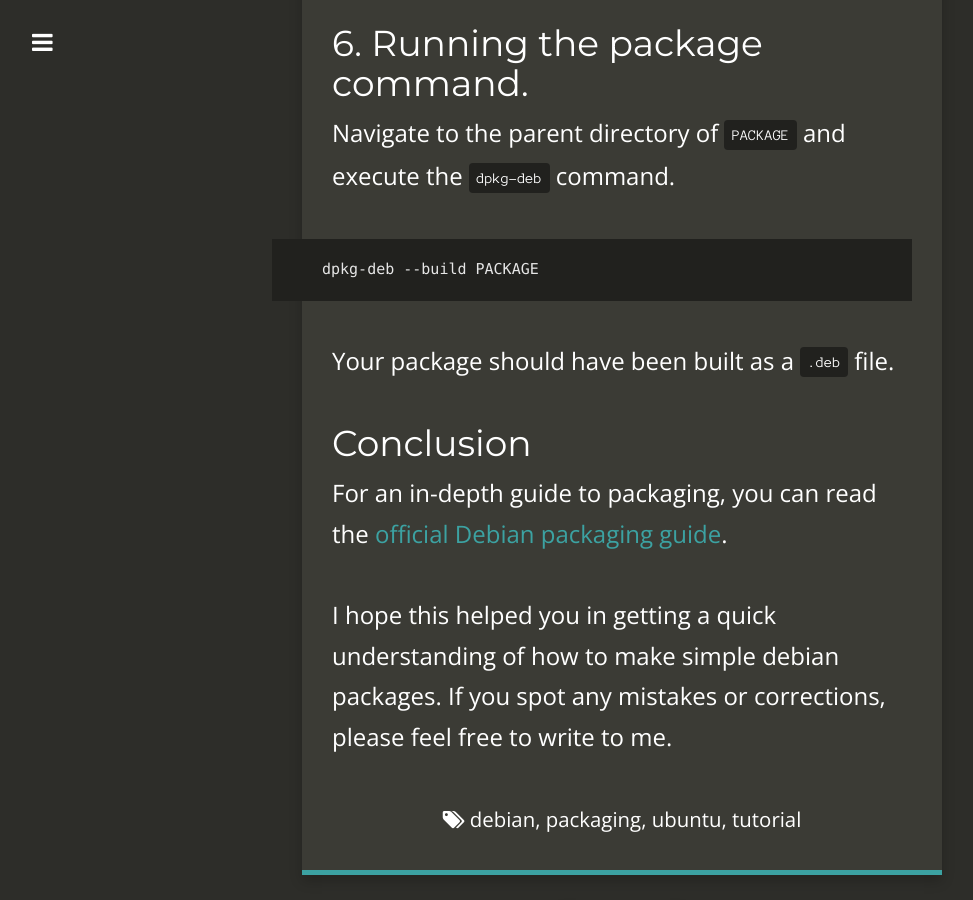
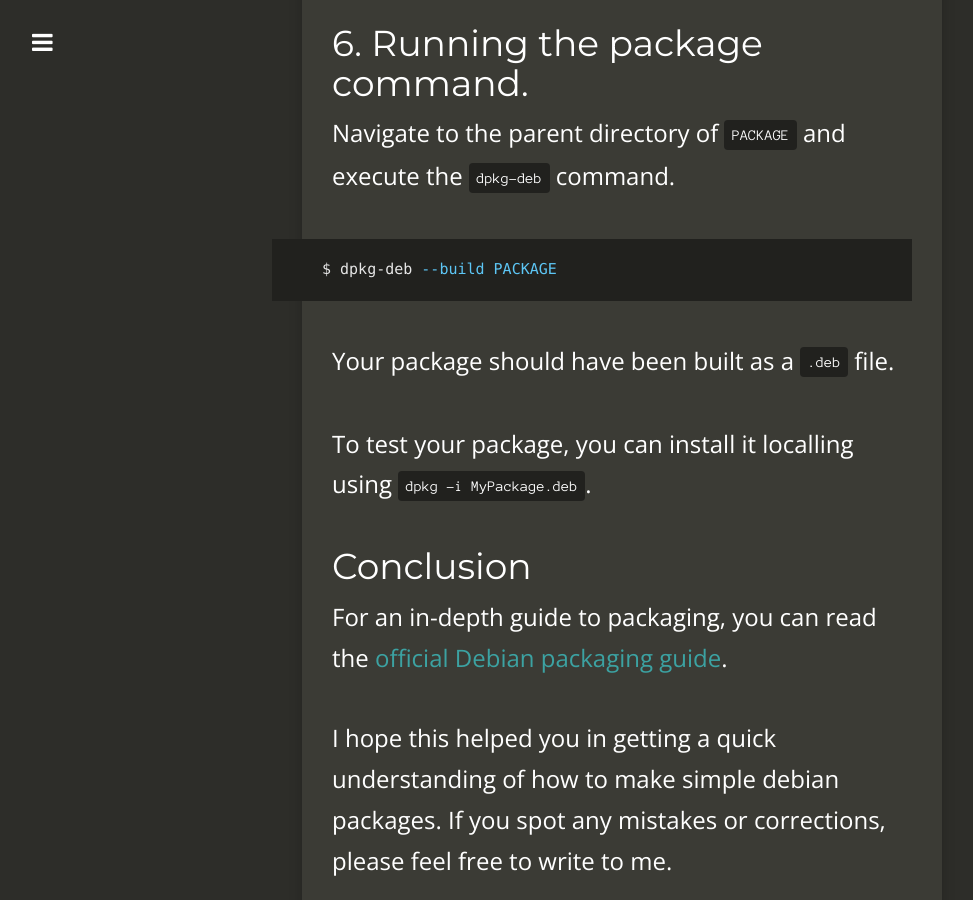
Before and after one commit to ssundarraj/blog, a Jekyll site: the page built from _posts/2015-07-15-debian-packaging.md, in a window 1280 px wide and 900 px high, scrolled down 5345 px. Shown: the whole window, without its empty margins (18-991 px from the left). Built offline with Jekyll 4.4.1, drawn with Linux system fonts in a browser that asks for light colours; nearby versions of some CDN libraries; Markdown is read by kramdown in place of the engine named in the settings; some of the changed text lies outside the part shown.

Commit message:
Typo and small addition

````diff
--- a/_posts/2015-07-15-debian-packaging.md
+++ b/_posts/2015-07-15-debian-packaging.md
@@ -141,12 +141,12 @@ Your package structure may look like this.
 Navigate to the parent directory of `PACKAGE` and execute the `dpkg-deb` command.
 
 ```
-dpkg-deb --build PACKAGE
+$ dpkg-deb --build PACKAGE
 ```
 
 Your package should have been built as a `.deb` file.
 
-
+To test your package, you can install it localling using `dpkg -i MyPackage.deb`.
 
 # Conclusion
 
````
Also changed, not shown: other parts of _posts/2015-07-15-debian-packaging.md (+1 -1 lines).
